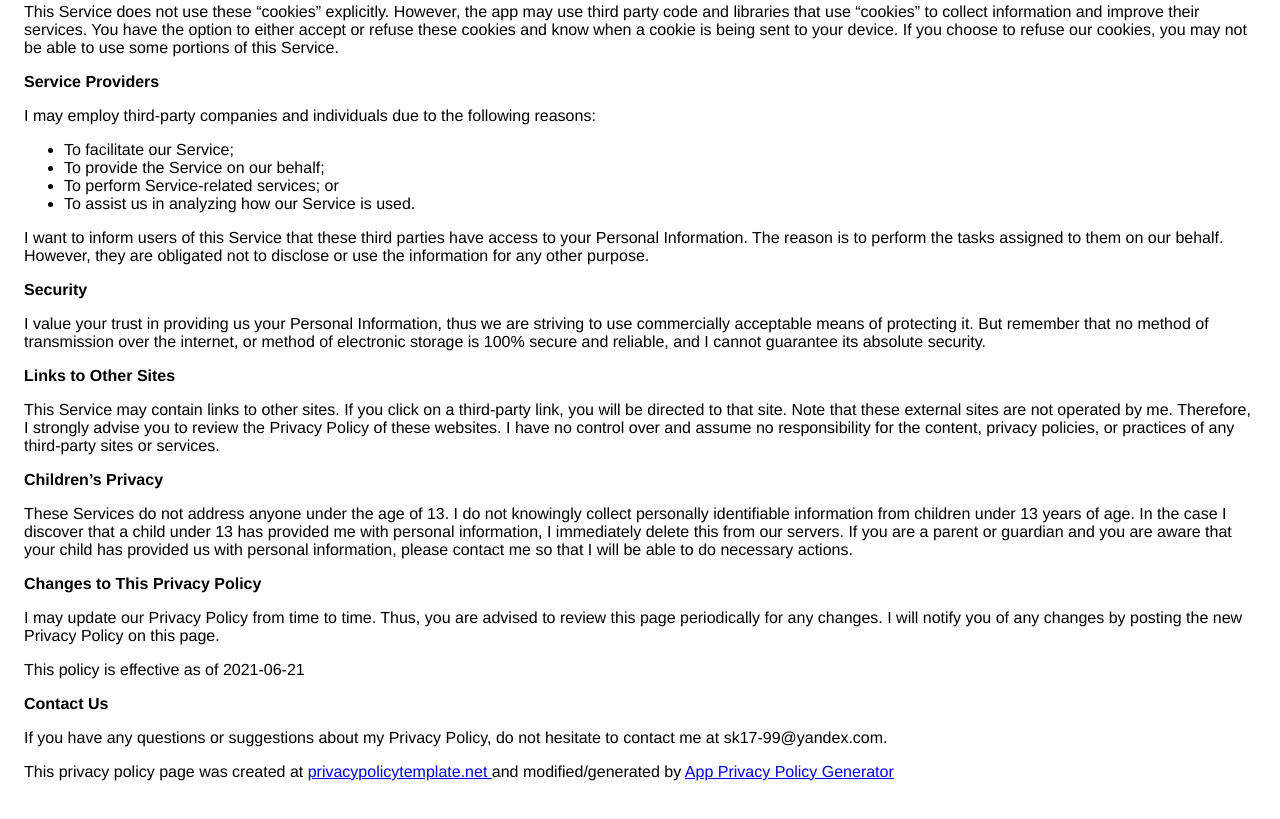
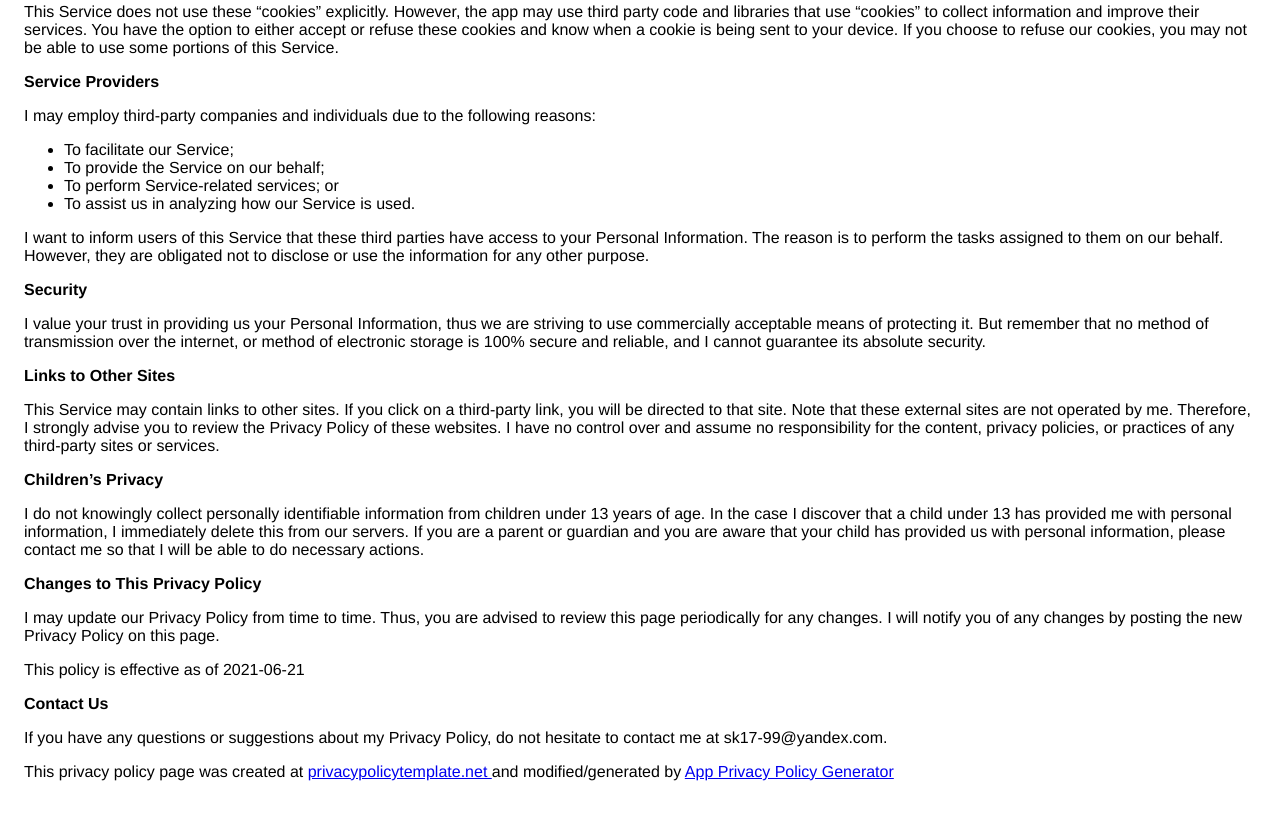
Before and after one commit to kamikadze328/kamikadze328.github.io, a plain HTML site: page whoisthefirst/privacy_policy/index.html in a window 1280 px wide. Shown: the part 605-1424 px from the top of the page. Drawn offline with Linux system fonts and the light colour scheme.

Commit message:
Update index.html

```diff
--- a/whoisthefirst/privacy_policy/index.html
+++ b/whoisthefirst/privacy_policy/index.html
@@ -86,7 +86,6 @@
                   privacy policies, or practices of any third-party sites or
                   services.
                 </p> <p><strong>Children’s Privacy</strong></p> <p>
-                  These Services do not address anyone under the age of 13.
                   I do not knowingly collect personally
                   identifiable information from children under 13 years of age. In the case
                   I discover that a child under 13 has provided
```
